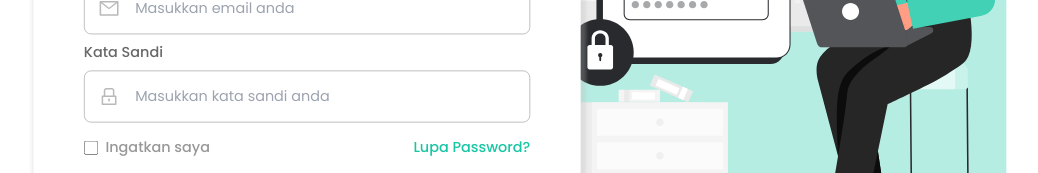
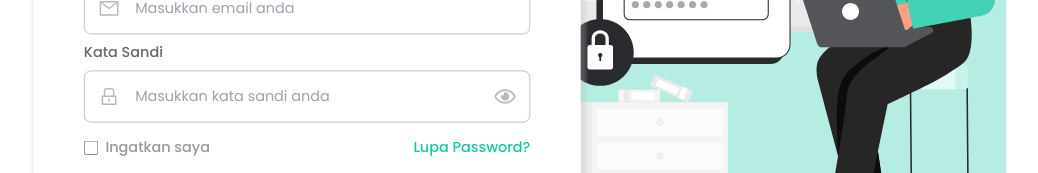
Before and after one commit to team-capstone-1/fe-repro-health, a React (Vite) app: page /login in a window 1280 px wide. Shown: the part 353-526 px from the top of the page, without its empty margins (125-1163 px from the left). Built offline with nearby package versions, Linux system fonts and the light colour scheme.

Commit message:
refactor: add toggle show/hide in password input

```diff
--- a/src/views/auth-views/Login.jsx
+++ b/src/views/auth-views/Login.jsx
@@ -1,6 +1,7 @@
 import { useState } from "react";
 import loginIllus from "@/assets/login-illustration.svg";
 import { AiOutlineMail, AiOutlineLock } from "react-icons/ai";
+import { FaRegEye, FaRegEyeSlash } from "react-icons/fa";
 import { useForm } from "react-hook-form";
 import * as yup from "yup";
 import { yupResolver } from "@hookform/resolvers/yup";
@@ -8,6 +9,8 @@ import { yupResolver } from "@hookform/resolvers/yup";
 const Login = () => {
   const [isFocusEmail, setIsFocusEmail] = useState(false);
   const [isFocusPass, setIsFocusPass] = useState(false);
+
+  const [visible, setVisible] = useState(false)
 
   const schema = yup.object().shape({
     email: yup
@@ -116,7 +119,7 @@ const Login = () => {
                     }}
                     onBlur={() => setIsFocusPass(false)}
                     id="password"
-                    type="password"
+                    type={`${visible ? "text" : "password"}`}
                     className={`block w-full rounded-lg border p-4 ps-14 text-base focus:border-grey-900 focus:text-grey-900 focus:outline-none focus:ring-1 focus:ring-grey-900 ${
                       errors.password
                         ? "border-[#fc4547] text-[#fc4547]"
@@ -124,6 +127,27 @@ const Login = () => {
                     }`}
                     placeholder="Masukkan kata sandi anda"
                   />
+                  <div onClick={() => setVisible(!visible)} className="absolute inset-y-0 end-0 flex items-center pe-4 cursor-pointer">
+                    {visible ?
+                      <FaRegEyeSlash
+                        color={`${
+                          isFocusPass
+                            ? "0d0d0d"
+                            : errors.password
+                            ? "#fc4547"
+                            : "#b9b9b9"
+                        }`}
+                        size={24}
+                      /> : <FaRegEye color={`${
+                        isFocusPass
+                          ? "0d0d0d"
+                          : errors.password
+                          ? "#fc4547"
+                          : "#b9b9b9"
+                      }`} size={24} />
+
+                    }
+                  </div>
                 </div>
                 <span className=" text-xs text-red-500">
                   {errors.password?.message}
```
